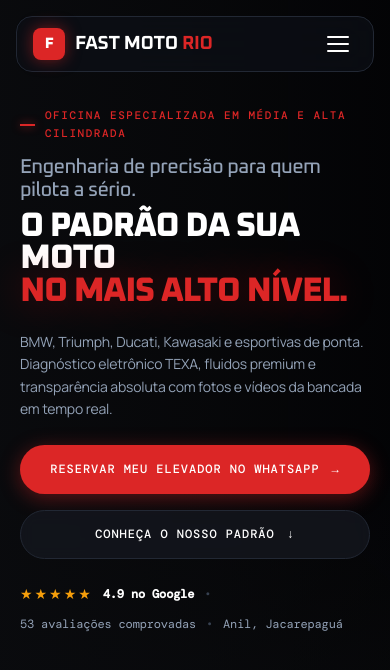
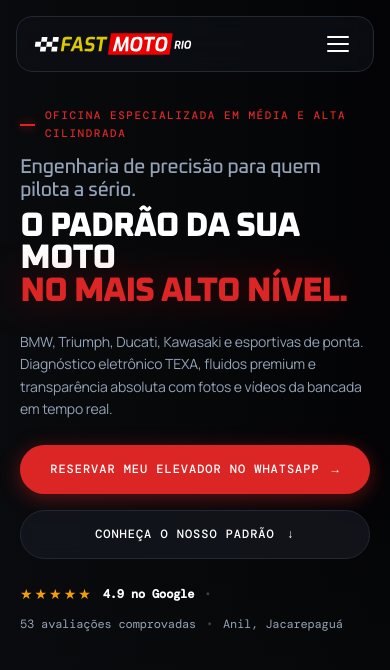
Before and after one commit to felipebnt/fastmotorio-site, a plain HTML site: page index.html in a window 390 px wide. Shown: the top 670 px of the page. Drawn offline with nearby package versions, Linux system fonts and the light colour scheme.

Commit message:
feat: integrar logotipo oficial em vetor svg no cabecalho e rodape
Co-authored-by: OpenBot <335604065+openbotgit[bot]@users.noreply.github.com>

```diff
--- a/css/styles.css
+++ b/css/styles.css
@@ -110,6 +110,26 @@ a {
   font-size: 19px;
   letter-spacing: -0.02em;
   color: var(--text-primary);
+}
+
+.brand-logo-img {
+  height: 38px;
+  width: auto;
+  max-width: 210px;
+  display: block;
+  object-fit: contain;
+  transition: transform 0.2s ease;
+}
+
+.brand:hover .brand-logo-img {
+  transform: scale(1.02);
+}
+
+@media (max-width: 640px) {
+  .brand-logo-img {
+    height: 28px;
+    max-width: 160px;
+  }
 }
 
 .brand-badge {
--- a/index.html
+++ b/index.html
@@ -8,6 +8,7 @@
   <link rel="preconnect" href="https://fonts.googleapis.com">
   <link rel="preconnect" href="https://fonts.gstatic.com" crossorigin>
   <link href="https://fonts.googleapis.com/css2?family=DM+Mono:wght@400;500&family=Manrope:wght@400;500;600;700&family=Oxanium:wght@400;500;600;700;800&family=Sora:wght@400;500;600;700;800&display=swap" rel="stylesheet">
+  <link rel="icon" type="image/svg+xml" href="images/favicon.svg">
   <link rel="stylesheet" href="css/styles.css">
 
   <script type="application/ld+json">
@@ -104,8 +105,7 @@
 <body>
   <header class="site-header" data-header>
     <a class="brand" href="#inicio" aria-label="Fast Moto Rio - Início">
-      <span class="brand-badge">F</span>
-      <span class="brand-text">FAST MOTO <span>RIO</span></span>
+      <img src="images/logo-fast-moto-rio.svg" alt="Fast Moto Rio" class="brand-logo-img">
     </a>
     <button class="menu-toggle" type="button" aria-expanded="false" aria-controls="main-nav" aria-label="Abrir menu de navegação">
       <span class="sr-only">Abrir menu</span>
@@ -657,9 +657,8 @@
     <div class="container">
       <div class="footer-grid">
         <div class="footer-brand">
-          <a class="brand" href="#inicio">
-            <span class="brand-badge">F</span>
-            <span class="brand-text">FAST MOTO <span>RIO</span></span>
+          <a class="brand" href="#inicio" aria-label="Fast Moto Rio">
+            <img src="images/logo-fast-moto-rio.svg" alt="Fast Moto Rio" class="brand-logo-img">
           </a>
           <p>Centro de excelência técnica para motocicletas de média e alta cilindrada no Rio de Janeiro. Diagnóstico eletrônico oficial, transparência total e acompanhamento da bancada em tempo real.</p>
         </div>
```
Also changed, not shown: images/favicon.svg (added), images/logo-fast-moto-rio-thumb.jpg (added), images/logo-fast-moto-rio.svg (added), images/logo-full.svg (added).
